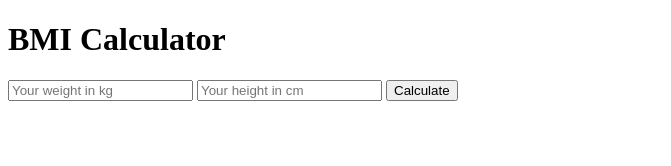
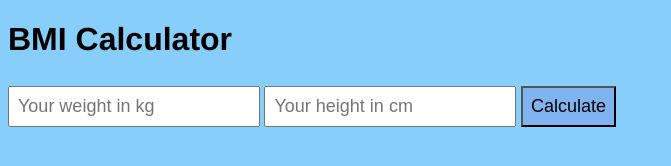
Before and after one commit to DefyCab/bmi_calculator, a website: page src/index.html in a window 1280 px wide. Shown: the whole page, without its empty margins (0-671 px from the left). Drawn offline with Linux system fonts and the light colour scheme.

Commit message:
Added styling in css

```diff
--- /dev/null
+++ b/src/assets/css/style.css
@@ -0,0 +1,22 @@
+body {
+    font-family: 'Franklin Gothic Medium', 'Arial Narrow', Arial, sans-serif;
+    background-color: lightskyblue;
+  }
+
+  input[type="text"] {
+    padding: 8px 8px;
+    margin: 6px 0;
+    box-sizing: border-box;
+    font-size: large;
+  }
+
+  button {
+    background-color: rgb(128, 180, 240);
+    padding: 8px 8px;
+    font-size: large;
+  }
+
+  #results {
+    font-family: 'Franklin Gothic Medium', 'Arial Narrow', Arial, sans-serif;
+    font-size: large;
+  }
--- a/src/index.html
+++ b/src/index.html
@@ -4,6 +4,7 @@
     <meta charset="UTF-8">
     <meta http-equiv="X-UA-Compatible" content="IE=edge">
     <meta name="viewport" content="width=device-width, initial-scale=1.0">
+    <link  rel="stylesheet"  href="./assets/css/style.css">
     <title>BMI Calculator</title>
 </head>
 <body>
```
